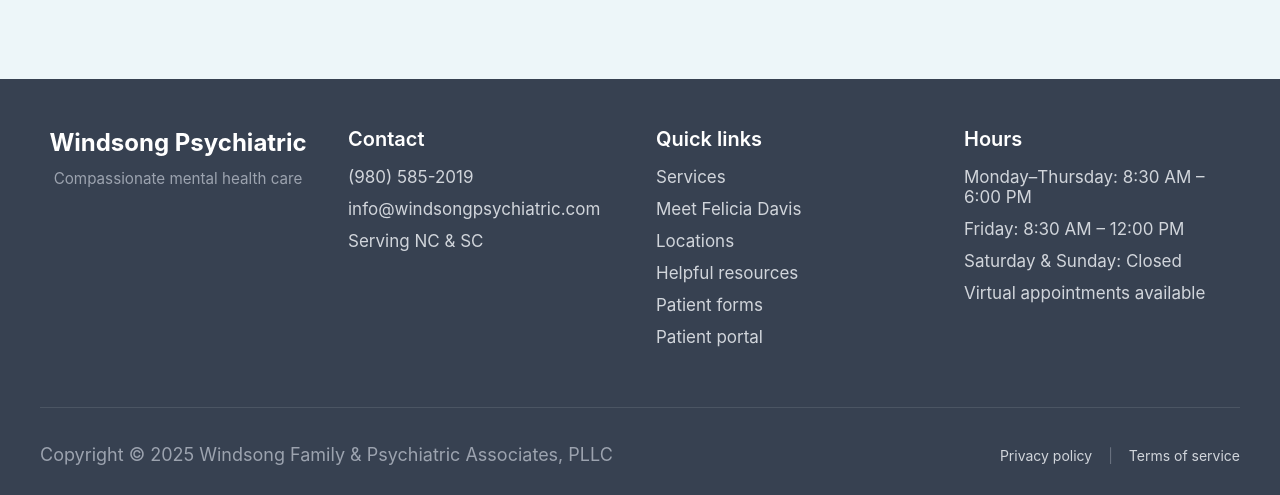
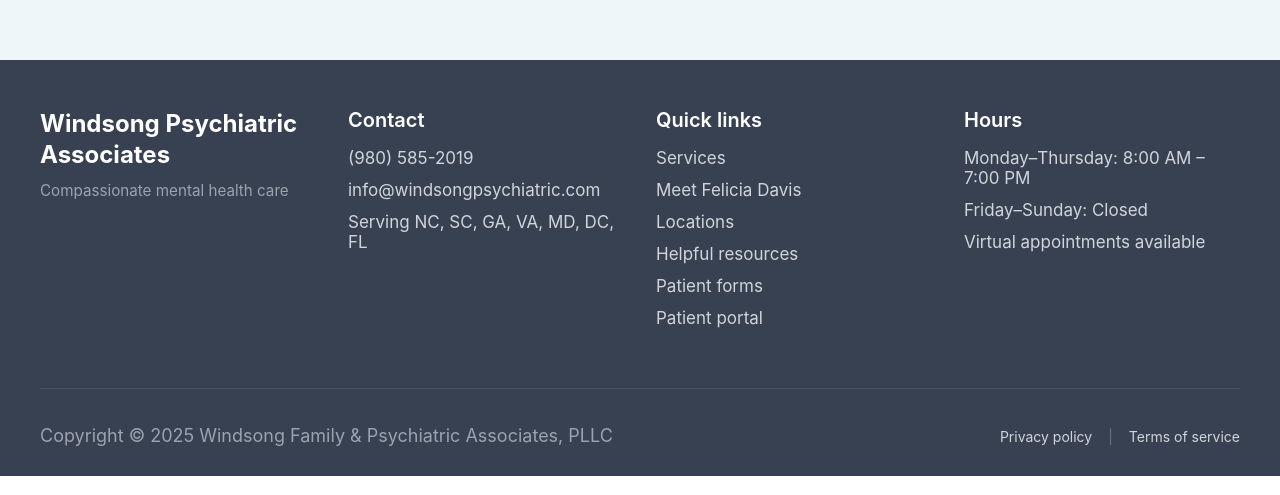
Before and after one commit to Brandi-Kinard/windsong-psychiatric, a React (Vite) app: page / in a window 1280 px wide. Shown: the part 7017-7512 px from the top of the page. Built offline with nearby package versions, Linux system fonts and the light colour scheme.

Commit message:
Update hours of operation and expand service areas

```diff
--- a/src/components/Contact.jsx
+++ b/src/components/Contact.jsx
@@ -98,7 +98,7 @@ const Contact = () => {
 
             <div className="info-item">
               <h3><img src="https://raw.githubusercontent.com/Brandi-Kinard/imageSamples/main/windsong-psych/hours.png" alt="Clock" /> Hours</h3>
-              <p>Monday–Thursday: 8:30 AM – 6:00 PM<br />Friday: 8:30 AM – 12:00 PM<br />Saturday & Sunday: Closed</p>
+              <p>Monday–Thursday: 8:00 AM – 7:00 PM<br />Friday–Sunday: Closed</p>
             </div>
           </div>
         </div>
--- a/src/components/Footer.css
+++ b/src/components/Footer.css
@@ -19,10 +19,6 @@
 
 .footer-section {
   text-align: left;
-}
-
-.footer-section:first-child {
-  text-align: center;
 }
 
 .footer-logo {
--- a/src/components/Footer.jsx
+++ b/src/components/Footer.jsx
@@ -11,7 +11,7 @@ const Footer = () => {
       <div className="footer-container">
         <div className="footer-content">
           <div className="footer-section">
-            <h3 className="footer-logo">Windsong Psychiatric</h3>
+            <h3 className="footer-logo">Windsong Psychiatric Associates</h3>
             <p className="footer-tagline">Compassionate mental health care</p>
           </div>
 
@@ -24,7 +24,7 @@ const Footer = () => {
               <li>
                 <a href="mailto:info@windsongpsychiatric.com">info@windsongpsychiatric.com</a>
               </li>
-              <li>Serving NC & SC</li>
+              <li>Serving NC, SC, GA, VA, MD, DC, FL</li>
             </ul>
           </div>
 
@@ -49,9 +49,8 @@ const Footer = () => {
           <div className="footer-section">
             <h4 className="footer-heading">Hours</h4>
             <ul className="footer-list">
-              <li>Monday–Thursday: 8:30 AM – 6:00 PM</li>
-              <li>Friday: 8:30 AM – 12:00 PM</li>
-              <li>Saturday & Sunday: Closed</li>
+              <li>Monday–Thursday: 8:00 AM – 7:00 PM</li>
+              <li>Friday–Sunday: Closed</li>
               <li>Virtual appointments available</li>
             </ul>
           </div>
--- a/src/components/Locations.jsx
+++ b/src/components/Locations.jsx
@@ -11,7 +11,7 @@ const Locations = () => {
       useEmbed: true,
       address: '9820 Northcross Center Court\nSuite 50\nHuntersville, NC 28078',
       phone: '(704) 688-4199',
-      hours: 'Mon–Thu: 8:30 AM – 6:00 PM\nFri: 8:30 AM – 12:00 PM\nSat & Sun: Closed',
+      hours: 'Mon–Thu: 8:00 AM – 7:00 PM\nFri–Sun: Closed',
       link: 'https://maps.google.com/?q=9820+Northcross+Center+Court+Huntersville+NC+28078',
       linkText: 'Get directions',
       mapLink: 'https://www.google.com/maps/dir//9820+Northcross+Center+Court,+Suite+50,+Huntersville,+NC+28078',
@@ -25,7 +25,7 @@ const Locations = () => {
       useEmbed: true,
       address: '200 Tom Hall Street\nSuite 102\nFort Mill, SC 29715',
       phone: '(803) 547-2000',
-      hours: 'Mon–Thu: 8:30 AM – 6:00 PM\nFri: 8:30 AM – 12:00 PM\nSat & Sun: Closed',
+      hours: 'Mon–Thu: 8:00 AM – 7:00 PM\nFri–Sun: Closed',
       link: 'https://maps.google.com/?q=200+Tom+Hall+Street+Fort+Mill+SC+29715',
       linkText: 'Get directions',
       mapLink: 'https://www.google.com/maps/dir//200+Tom+Hall+Street,+Suite+102,+Fort+Mill,+SC+29715',
@@ -35,9 +35,9 @@ const Locations = () => {
     {
       name: 'Virtual Care',
       image: 'https://raw.githubusercontent.com/Brandi-Kinard/imageSamples/main/windsong-psych/virtual-call.png',
-      address: 'Available throughout\nNorth & South Carolina',
+      address: 'Available throughout\nNC, SC, GA, VA, MD, DC, FL',
       phone: '(980) 585-2019',
-      hours: 'Mon–Thu: 8:30 AM – 6:00 PM\nFri: 8:30 AM – 12:00 PM\nSat & Sun: Closed',
+      hours: 'Mon–Thu: 8:00 AM – 7:00 PM\nFri–Sun: Closed',
       link: '/virtual-care',
       linkText: 'Learn more',
       mapLink: null,
```
